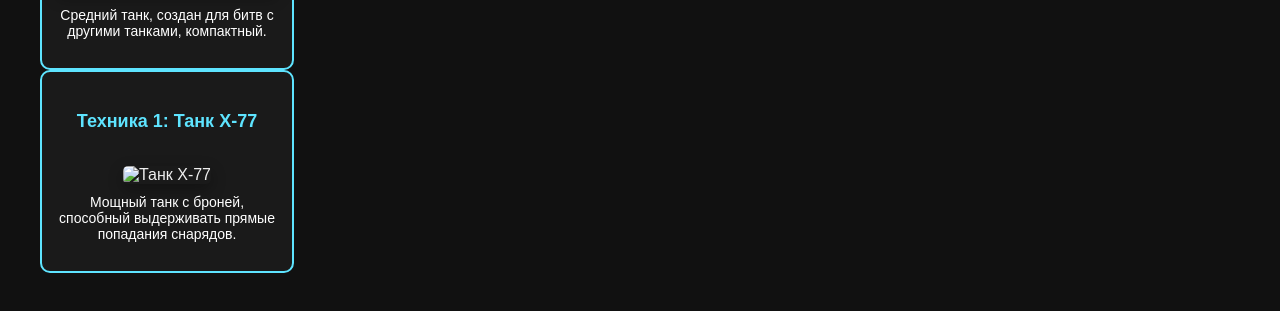
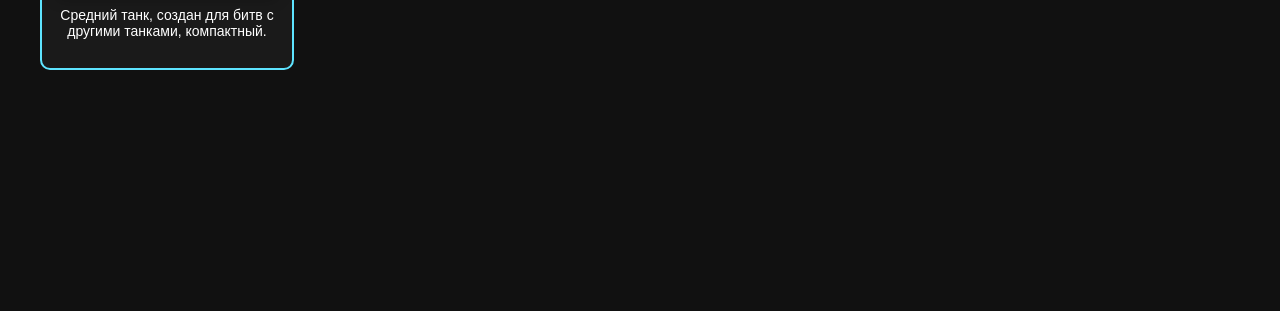
Before and after one commit to OnlyMauss/MaussMetall.github.io, a plain HTML site: page index.html in a window 1280 px wide. Shown: the part 2609-2920 px from the top of the page. After the commit the page ends 2739 px from the top, so only its background shows below. Drawn offline with Linux system fonts and the light colour scheme.

Commit message:
Update index.html

```diff
--- a/index.html
+++ b/index.html
@@ -96,13 +96,7 @@
             <img src="images/tank_st03.png" alt="Танк ST-03">
             <p>Средний танк, создан для битв с другими танками, компактный.</p>
     </div>
-    </div>
-        <div class="catalog-card">
-            <h4>Техника 1: Танк X-77</h4>
-            <img src="images/tank_x77.png" alt="Танк X-77">
-            <p>Мощный танк с броней, способный выдерживать прямые попадания снарядов.</p>
-        </div>
-    </div>
+
 
 
         <!-- Можно добавить сколько угодно карточек -->
```
